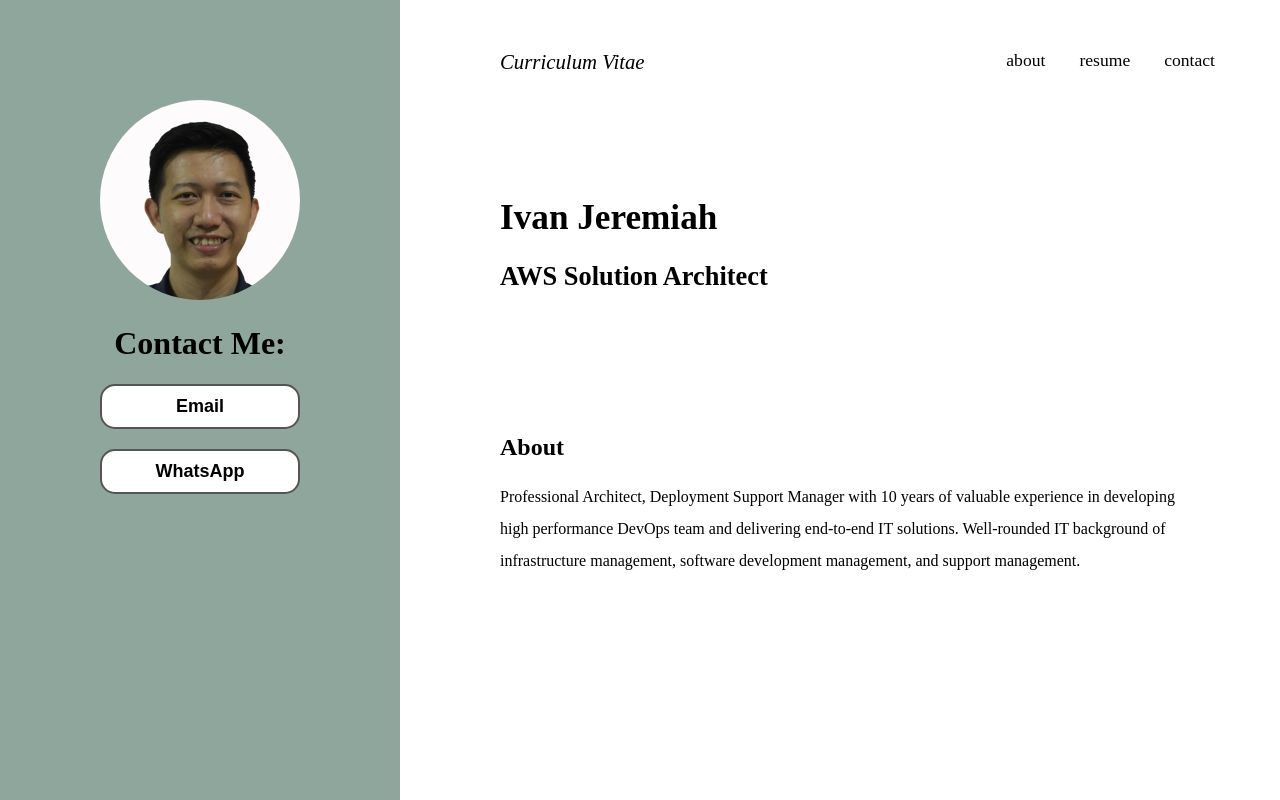
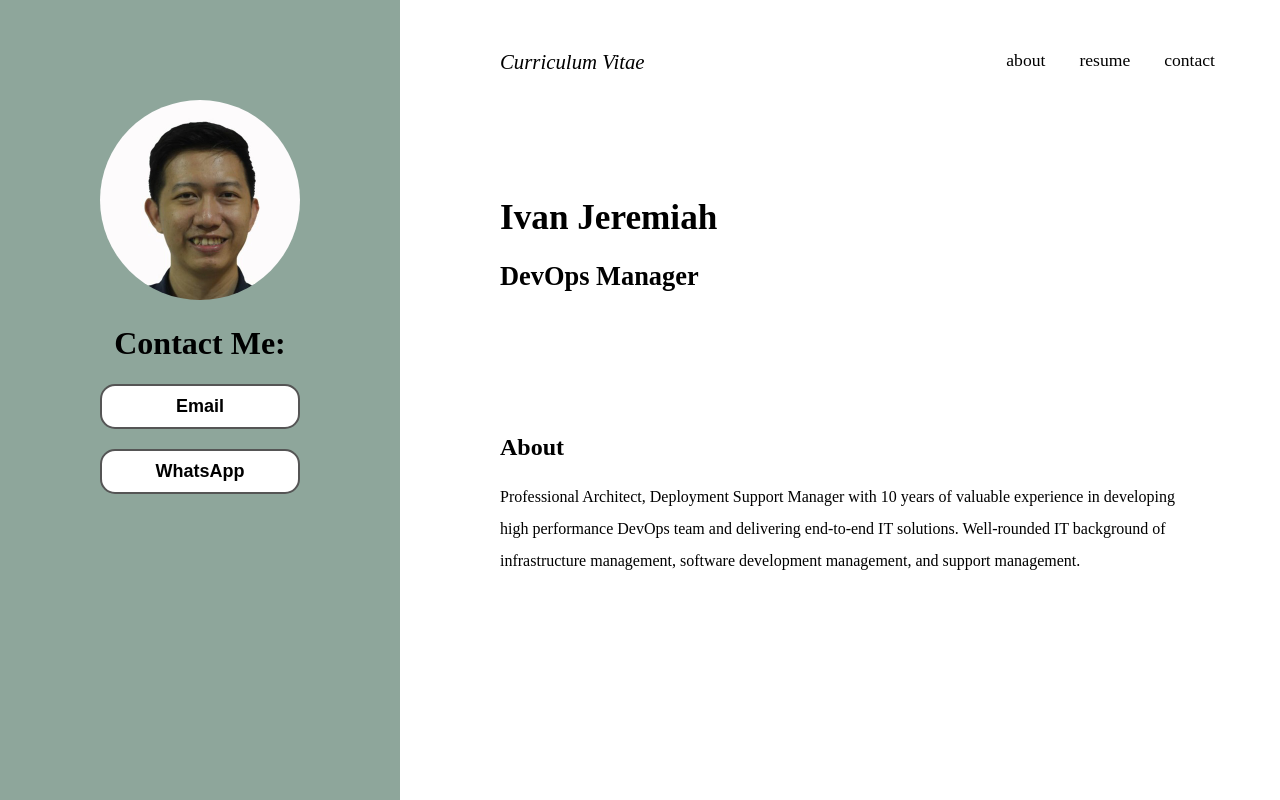
Before and after one commit to ivanjeremiah/cv, a plain HTML site: page index.html in a window 1280 px wide. Shown: the top 800 px of the page. Drawn offline with Linux system fonts and the light colour scheme.

Commit message:
Update index.html

```diff
--- a/index.html
+++ b/index.html
@@ -37,7 +37,7 @@
 
     <div class="profile">
     <h1>Ivan Jeremiah</h1>
-    <h2>AWS Solution Architect</h2>
+    <h2>DevOps Manager</h2>
     </div>
 
 
```
